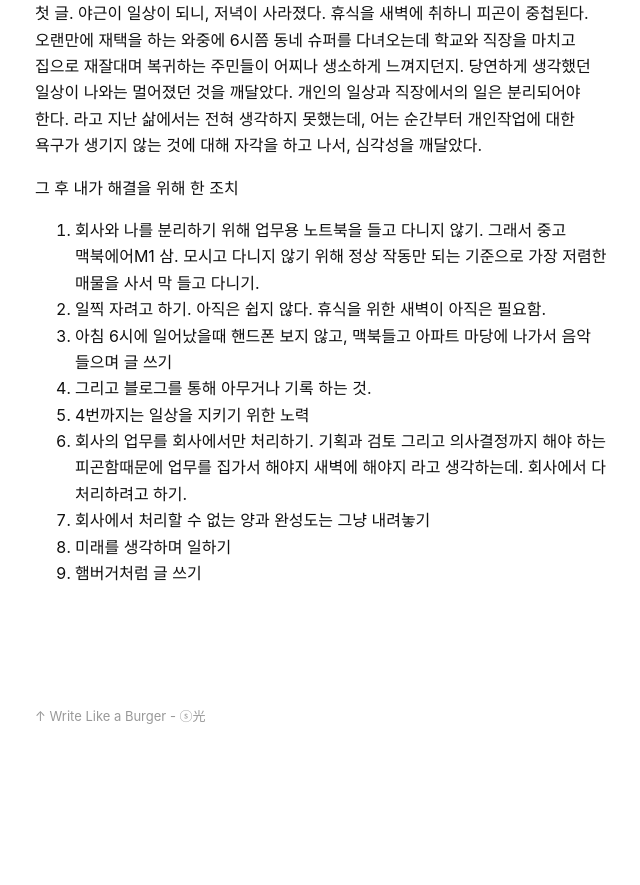
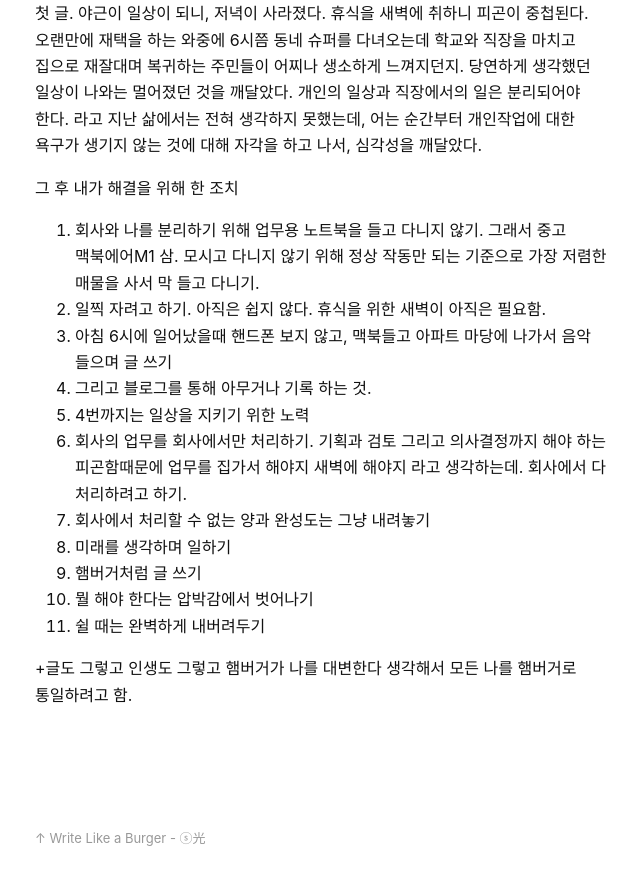
Before and after one commit to shin-gwang/blog, a Jekyll site: the page built from _posts/2026-07-18-hello.md, in a window 1280 px wide, cut to the strip 383-1312 px from the top of the page. Shown: the top 885 px of the strip, without its empty margins (315-955 px from the left). Built offline with Jekyll 4.4.1, drawn with Linux system fonts in a browser that asks for light colours; some web fonts are replaced; before the commit the page ends 1191 px from its top, so only the background shows below that.

Commit message:
Update 2026-07-18-hello.md

```diff
--- a/_posts/2026-07-18-hello.md
+++ b/_posts/2026-07-18-hello.md
@@ -23,3 +23,7 @@ title: first, new, start
 7. 회사에서 처리할 수 없는 양과 완성도는 그냥 내려놓기
 8. 미래를 생각하며 일하기
 9. 햄버거처럼 글 쓰기
+10. 뭘 해야 한다는 압박감에서 벗어나기
+11. 쉴 때는 완벽하게 내버려두기
+
++글도 그렇고 인생도 그렇고 햄버거가 나를 대변한다 생각해서 모든 나를 햄버거로 통일하려고 함.
```
